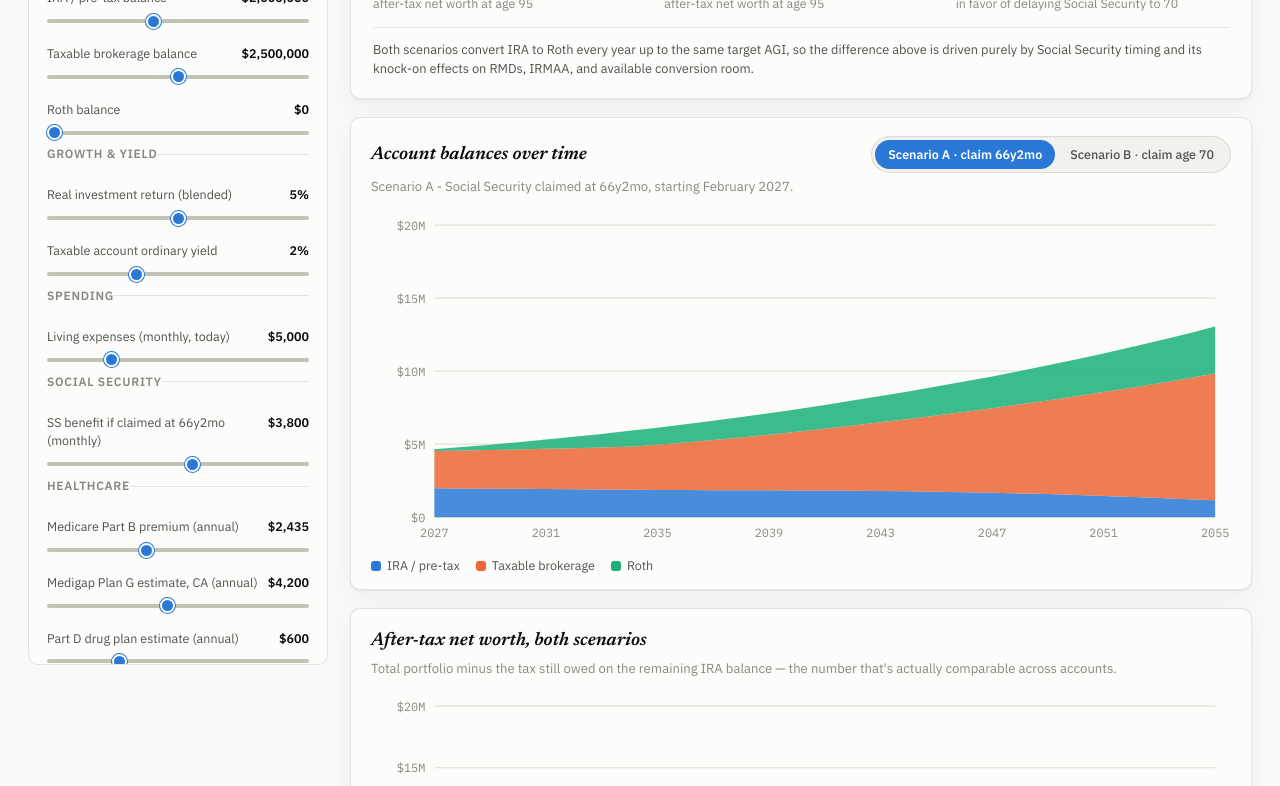
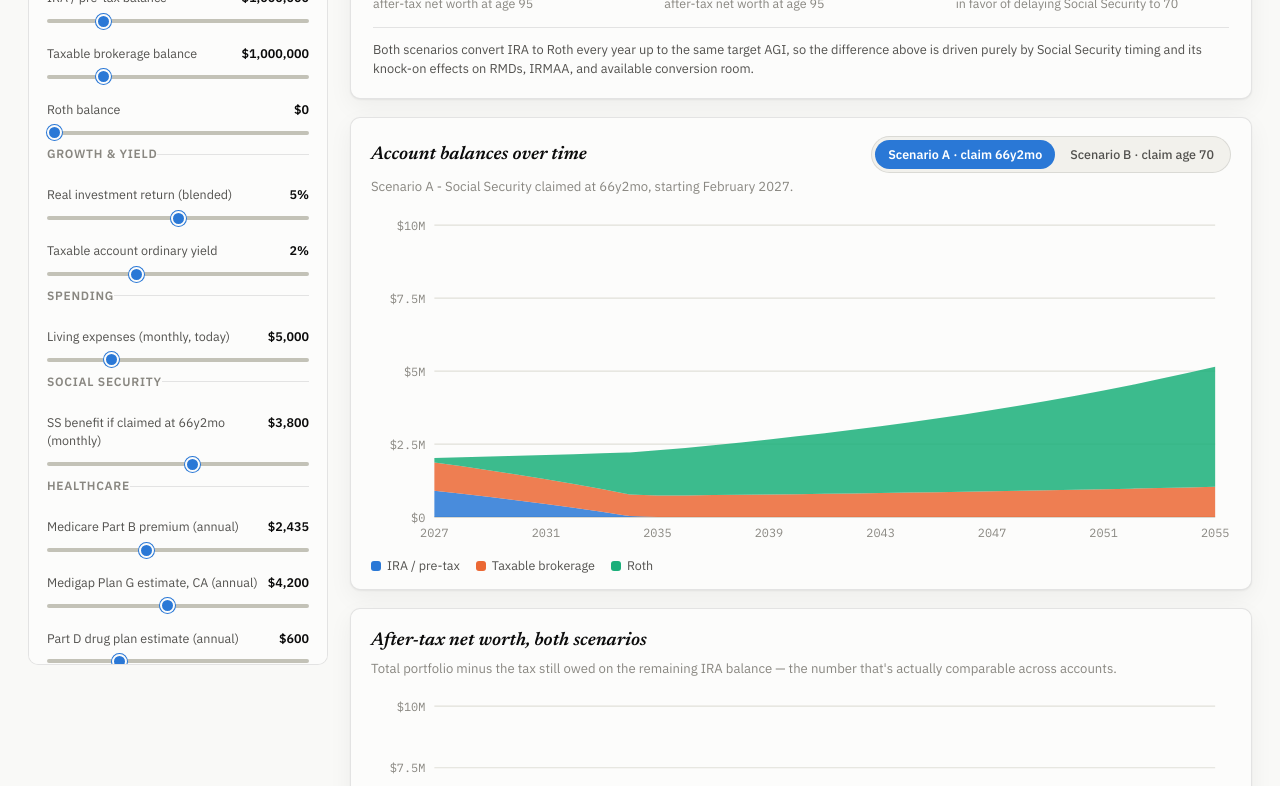
Before and after one commit to brett-pers/Roth-conversion, a plain HTML site: page index.html in a window 1280 px wide. Shown: the part 267-1053 px from the top of the page. Drawn offline with Linux system fonts and the light colour scheme.

Commit message:
Round starting IRA/taxable balance defaults to \$1M each
Replaces the real account balances with a generic round number now
that the repo is public.

Co-Authored-By: Claude Sonnet 5 <noreply@anthropic.com>

```diff
--- a/index.html
+++ b/index.html
@@ -280,8 +280,8 @@ function irmaaLookup(magi){
 
 // ---------- Slider config ----------
 const SLIDERS = [
-  {id:'iraBalance', group:'Balances today', label:'IRA / pre-tax balance', min:0, max:5000000, step:50000, def:2000000, fmt:'currency'},
-  {id:'taxableBalance', group:'Balances today', label:'Taxable brokerage balance', min:0, max:5000000, step:50000, def:2500000, fmt:'currency'},
+  {id:'iraBalance', group:'Balances today', label:'IRA / pre-tax balance', min:0, max:5000000, step:50000, def:1000000, fmt:'currency'},
+  {id:'taxableBalance', group:'Balances today', label:'Taxable brokerage balance', min:0, max:5000000, step:50000, def:1000000, fmt:'currency'},
   {id:'rothBalance', group:'Balances today', label:'Roth balance', min:0, max:2000000, step:25000, def:0, fmt:'currency'},
   {id:'growth', group:'Growth &amp; yield', label:'Real investment return (blended)', min:0, max:0.10, step:0.0025, def:0.05, fmt:'percent'},
   {id:'taxableYield', group:'Growth &amp; yield', label:'Taxable account ordinary yield', min:0, max:0.06, step:0.0025, def:0.02, fmt:'percent'},
```
